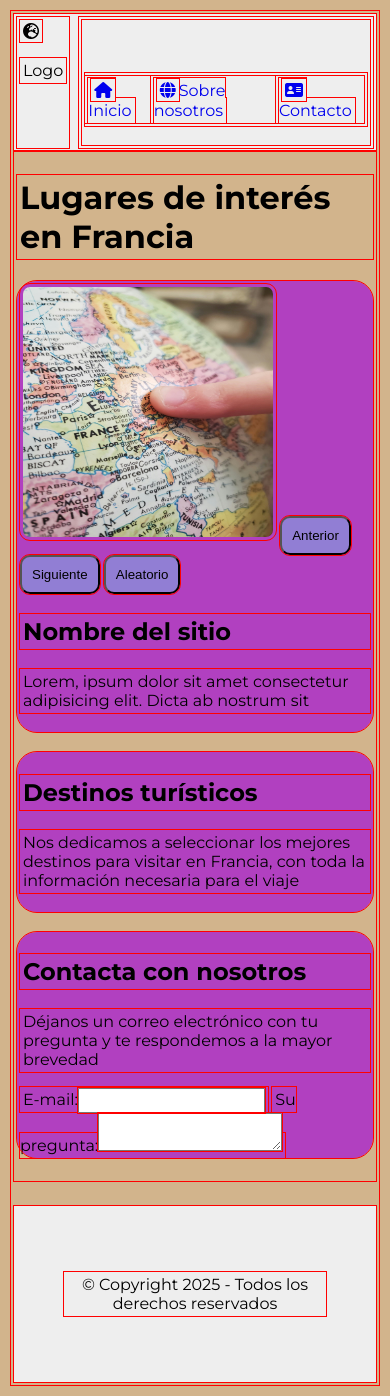
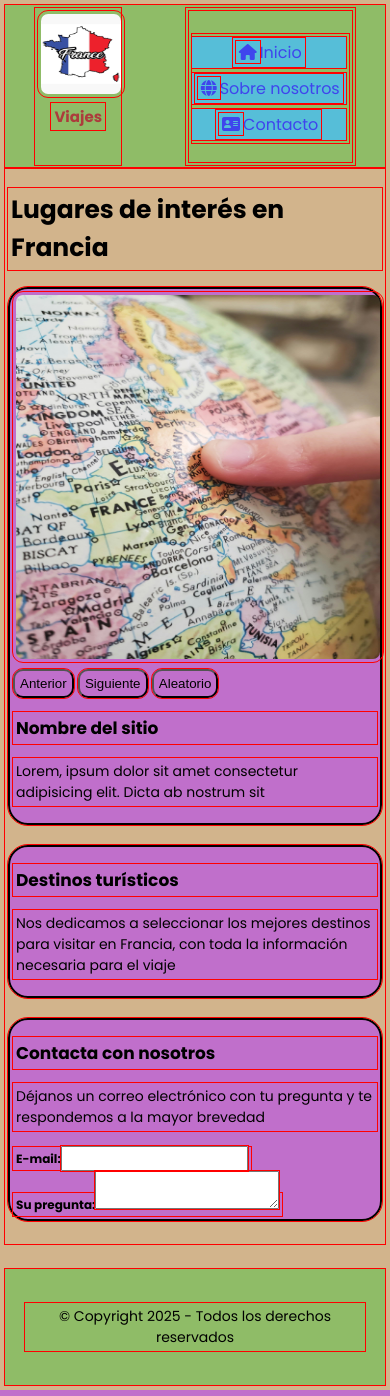
Before and after one commit to RafaAlbarran/DesAppWeb, a PHP site: the page made by Examen Rafa/index.html in a window 390 px wide. Run offline with PHP 8.4, Linux system fonts and the light colour scheme.

Commit message:
version final

```diff
--- a/Examen Rafa/index.html
+++ b/Examen Rafa/index.html
@@ -12,11 +12,11 @@
 
 <body>
     <header>
-        <div id="logo">
-            <i class="fa-solid fa-earth-europe"></i>
-            <p>Logo</p>
+        <div class="logo">
+            <img src="img/mapaFrancia.jpg" alt="Logo mapa de francia">
+            <span class="milogo">Viajes</span>
         </div>
-        <div id="menu">
+        <div class="menu">
             <nav>
                 <ul>
                     <li><a href="#inicio"><i class="fa-solid fa-house"></i>Inicio</a></li>
@@ -48,7 +48,7 @@
         <section id="contacto">
             <h2>Contacta con nosotros</h2>
             <p>Déjanos un correo electrónico con tu pregunta y te respondemos a la mayor brevedad</p>
-            <label for="correo">E-mail:<input type="text" id="correo"></label>
+            <label for="correo">E-mail:<input type="text" id="correo"></label><br>
             <label for="pregunta">Su pregunta:<textarea name="pregunta" id="pregunta"></textarea></label>
 
         </section>
--- a/Examen Rafa/style.css
+++ b/Examen Rafa/style.css
@@ -1,20 +1,14 @@
 /* Fuente de google*/
-@import url('https://fonts.googleapis.com/css2?family=Montserrat:ital,wght@0,100..900;1,100..900&display=swap');
+@import url('https://fonts.googleapis.com/css2?family=Poppins:ital,wght@0,100;0,200;0,300;0,400;0,500;0,600;0,700;0,800;0,900;1,100;1,200;1,300;1,400;1,500;1,600;1,700;1,800;1,900&display=swap');
 
 :root {
     --c1: #E66613;
     --c2: #EEE;
+    --c3: #8fbc67;
 
-    --ff: "Montserrat";
+    --ff: "Poppins";
     --m: 50px;
 }
-
-.montserrat {
-    font-family: "Montserrat", serif;
-    font-optical-sizing: auto;
-    font-weight: 100;
-    font-style: normal;
-  }
 
 * {
     outline: 1px red solid;
@@ -28,11 +22,12 @@
 
 header,
 footer {
-    background-color: var(--c2);
+    background-color: var(--c3);
 }
 
 header {
     display: flex;
+    flex-wrap: wrap;
     gap: 10px;
     justify-content: space-between;
 }
@@ -42,8 +37,22 @@
     padding-left: 0;
 
     display: flex;
-    gap: 1px;
-    margin-top: 50px;
+    flex-wrap: wrap;
+    gap: 5px;
+    margin-top: 20px;
+}
+
+header nav ul li a{
+    text-decoration: none;
+    color:rgb(63, 69, 237);
+}
+
+header nav ul li{
+    background-color: rgb(86, 190, 216);
+}
+
+header nav ul li:hover{
+    background-color: rgb(177, 64, 192);
 }
 
 main {
@@ -53,8 +62,9 @@
 }
 
 footer {
+    font-size: 10px;
     text-align: center;
-    padding: 50px;
+    padding: 20px;
     margin-top: 25px;
 }
 
@@ -62,36 +72,82 @@
     color: black;
 }
 
-p {
-
+h1{
+    font-size: 25px;
 }
 
-nav ul{
-    list-style: none;
+h2 {
+    font-size: 17px;
 }
 
-nav ul li a{
-    text-decoration: none;
+p {
+    font-size: 14px;
+}
+
+label{
+    font-size: 12px;
+    font-weight: bold;
+}
+
+.logo{
+    width: 80px;
+}
+
+.milogo{
+    color: #ac3c3c;
+    font-weight: bold;
+    font-size: 15px;
 }
 
 img{
-    width: 250px;
+    max-width:100%;
     aspect-ratio: 1/1;
     border-radius: 10px;
 }
 
 section{
-    background-color: rgb(177, 64, 192);
+    border: solid 2px black;
+    background-color: rgb(192, 111, 203);
     border-radius: 20px;
     margin-bottom: 20px;
+    flex:1 1 auto;
 }
 
 button{
-    background-color: rgb(145, 126, 212);
-    padding: 10px;
+    background-color: rgb(192, 111, 203);
+    padding: 5px;
     border-radius: 10px;
 }
 
 button:hover{
     background-color: rgb(70, 226, 161);
 }
+
+@media(max-width:650px){
+	body{
+        padding: 10px;
+	}
+}
+
+@media(max-width:430px){
+	body{
+		padding:5px;
+		border-radius:0;
+		margin: 0;
+	}
+	html{
+		padding: 0;
+	}
+    ul {
+        display: flex;
+        flex-direction: column;
+        text-align: center;
+    }
+    .logo{
+        text-align: center;
+        margin: 0 auto;
+    }
+    .menu{
+        margin: 0 auto;
+    }
+}
```
Also changed, not shown: Examen Rafa/img/mapaFrancia.jpg (added).
